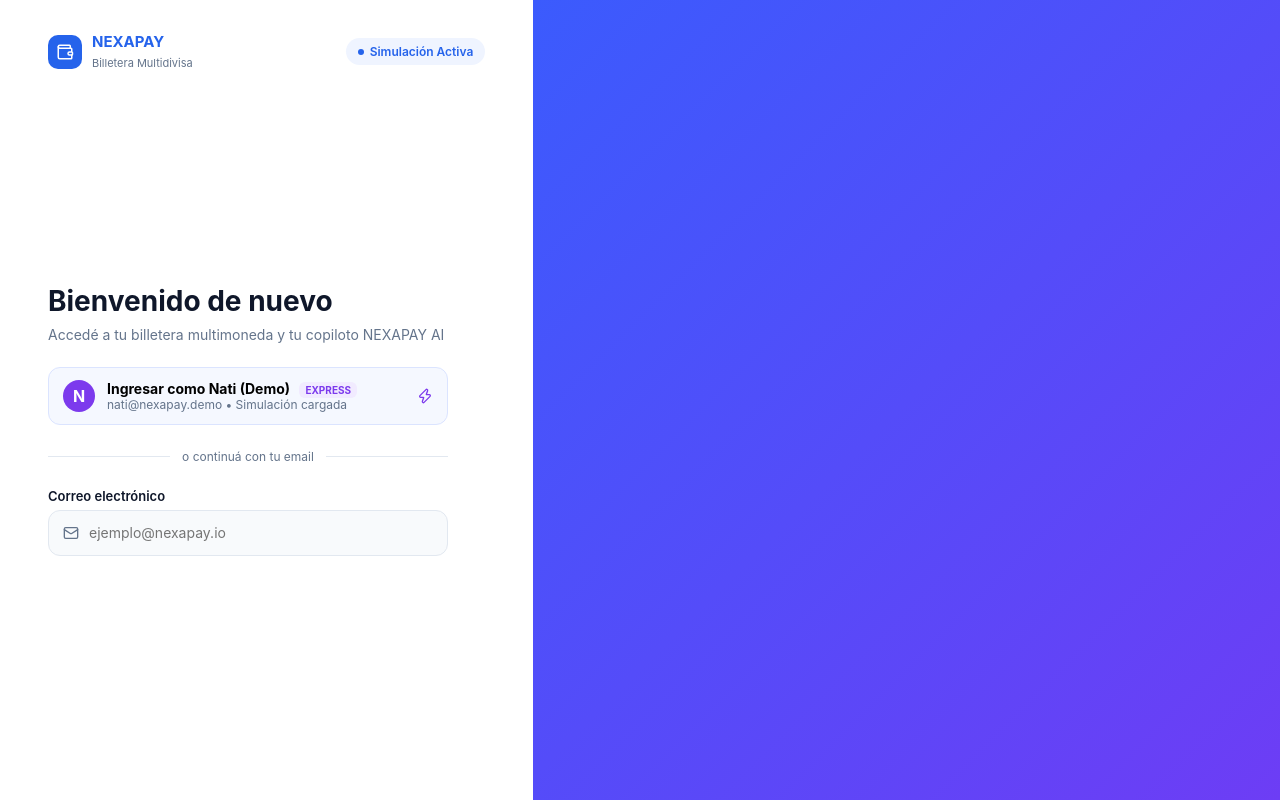
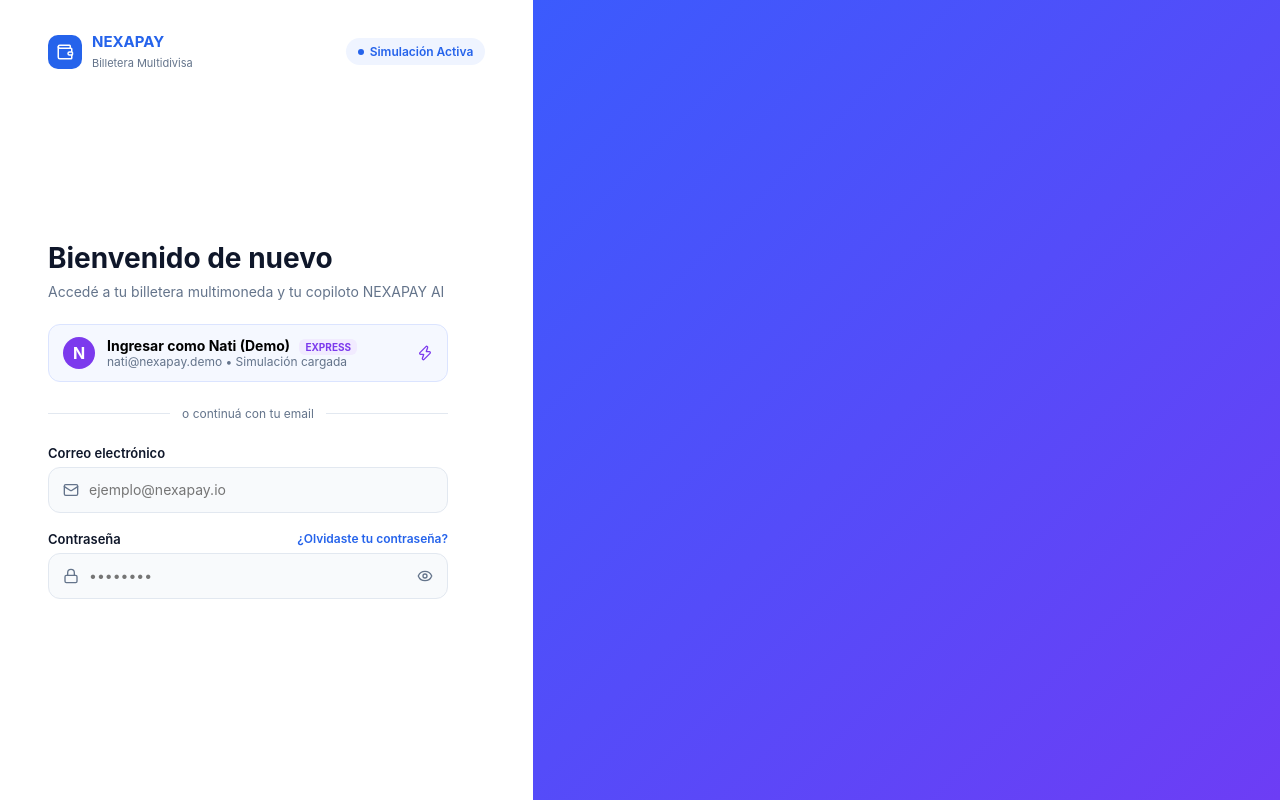
Before and after one commit to lNexapay/nexapay-frontend, a React (Vite) app: page /login in a window 1280 px wide. Built offline with nearby package versions, Linux system fonts and the light colour scheme.

Commit message:
Login: campo de contraseña con mostrar/ocultar
El componente Input ahora muestra un botón de ojo cuando el tipo es password y acepta una acción opcional junto a la etiqueta. Se agrega el campo de contraseña con el link '¿Olvidaste tu contraseña?'.

```diff
--- a/src/components/Input/Input.module.css
+++ b/src/components/Input/Input.module.css
@@ -36,3 +36,22 @@
   color: var(--texto);
   font-size: 14px;
 }
+
+.labelFila {
+  display: flex;
+  justify-content: space-between;
+  align-items: center;
+}
+
+.labelFila a {
+  font-size: 12px;
+}
+
+.ojo {
+  background: none;
+  border: none;
+  color: var(--texto-suave);
+  cursor: pointer;
+  display: grid;
+  place-items: center;
+}
--- a/src/components/Input/Input.tsx
+++ b/src/components/Input/Input.tsx
@@ -1,3 +1,6 @@
+import { useState } from 'react'
+import type { ReactNode } from 'react'
+import { Eye, EyeOff } from 'lucide-react'
 import type { LucideIcon } from 'lucide-react'
 import styles from './Input.module.css'
 
@@ -9,6 +12,7 @@
   value: string
   onChange: (valor: string) => void
   icono: LucideIcon
+  accion?: ReactNode
 }
 
 export default function Input({
@@ -19,19 +23,37 @@
   value,
   onChange,
   icono: Icono,
+  accion,
 }: Props) {
+  const [verPassword, setVerPassword] = useState(false)
+  const esPassword = type === 'password'
+  const tipoReal = esPassword && verPassword ? 'text' : type
+
   return (
     <div className={styles.campo}>
-      <label htmlFor={id}>{label}</label>
+      <div className={styles.labelFila}>
+        <label htmlFor={id}>{label}</label>
+        {accion}
+      </div>
       <div className={styles.input}>
         <Icono size={16} />
         <input
           id={id}
-          type={type}
+          type={tipoReal}
           placeholder={placeholder}
           value={value}
           onChange={(e) => onChange(e.target.value)}
         />
+        {esPassword && (
+          <button
+            type="button"
+            className={styles.ojo}
+            onClick={() => setVerPassword(!verPassword)}
+            aria-label={verPassword ? 'Ocultar contraseña' : 'Mostrar contraseña'}
+          >
+            {verPassword ? <EyeOff size={16} /> : <Eye size={16} />}
+          </button>
+        )}
       </div>
     </div>
   )
--- a/src/pages/Login/Login.module.css
+++ b/src/pages/Login/Login.module.css
@@ -134,6 +134,12 @@
   background: var(--borde);
 }
 
+.campos {
+  display: flex;
+  flex-direction: column;
+  gap: 18px;
+}
+
 /* Mobile: se oculta el panel de la derecha */
 @media (max-width: 900px) {
   .pagina { grid-template-columns: 1fr; }
--- a/src/pages/Login/Login.tsx
+++ b/src/pages/Login/Login.tsx
@@ -1,6 +1,6 @@
 import { useState } from 'react'
 import { useNavigate } from 'react-router-dom'
-import { Zap, Mail } from 'lucide-react'
+import { Zap, Mail, Lock } from 'lucide-react'
 import Logo from '../../components/Logo/Logo'
 import Input from '../../components/Input/Input'
 import styles from './Login.module.css'
@@ -8,6 +8,7 @@
 export default function Login() {
   const navigate = useNavigate()
   const [email, setEmail] = useState('')
+  const [password, setPassword] = useState('')
 
   return (
     <div className={styles.pagina}>
@@ -38,6 +39,7 @@
 
           <div className={styles.separador}>o continuá con tu email</div>
 
+          <div className={styles.campos}>
             <Input
               id="email"
               label="Correo electrónico"
@@ -47,6 +49,18 @@
               onChange={setEmail}
               icono={Mail}
             />
+
+            <Input
+              id="password"
+              label="Contraseña"
+              type="password"
+              placeholder="••••••••"
+              value={password}
+              onChange={setPassword}
+              icono={Lock}
+              accion={<a href="#">¿Olvidaste tu contraseña?</a>}
+            />
+          </div>
         </div>
       </section>
 
```
Lines whose indentation alone changed are shown as unchanged.
